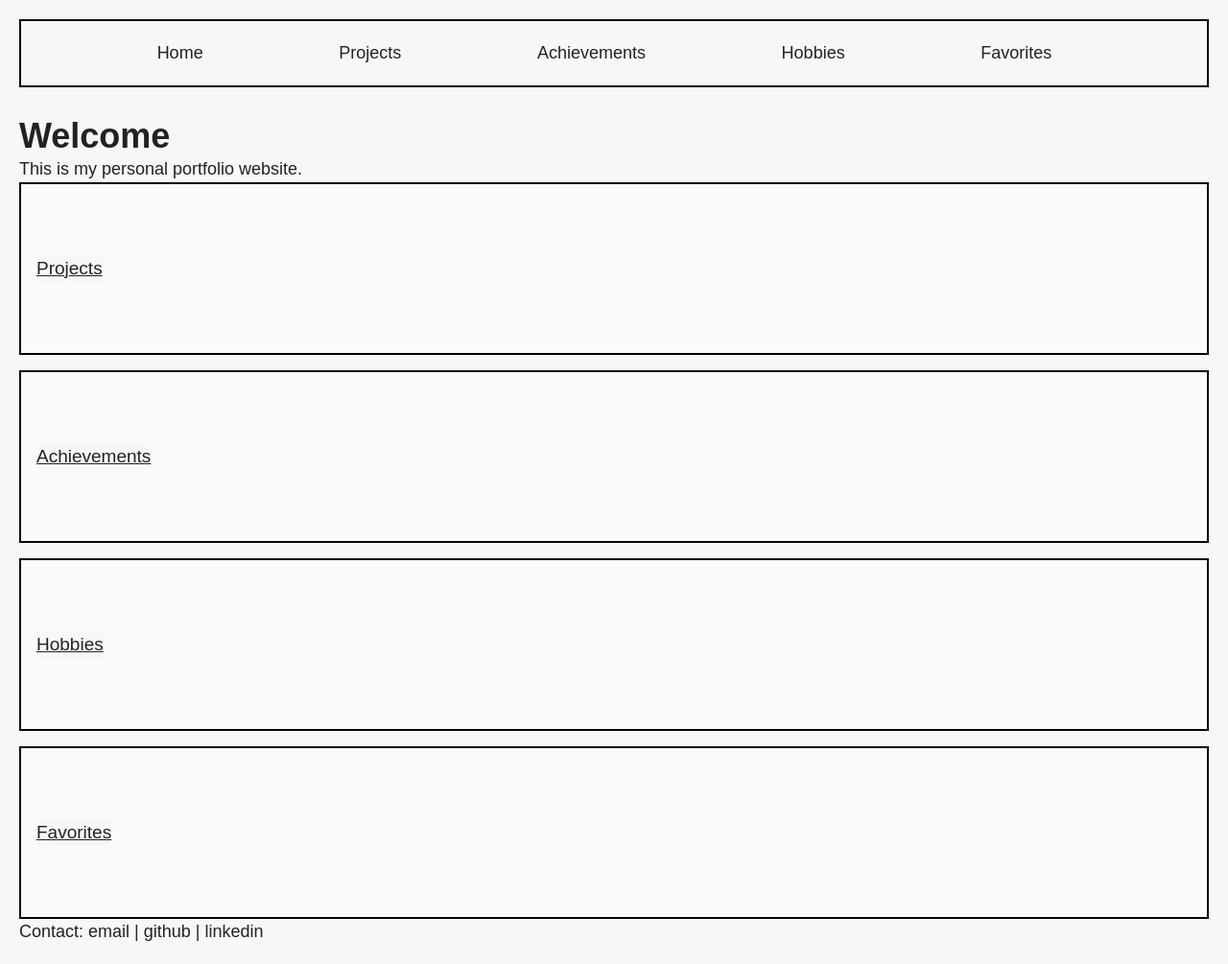
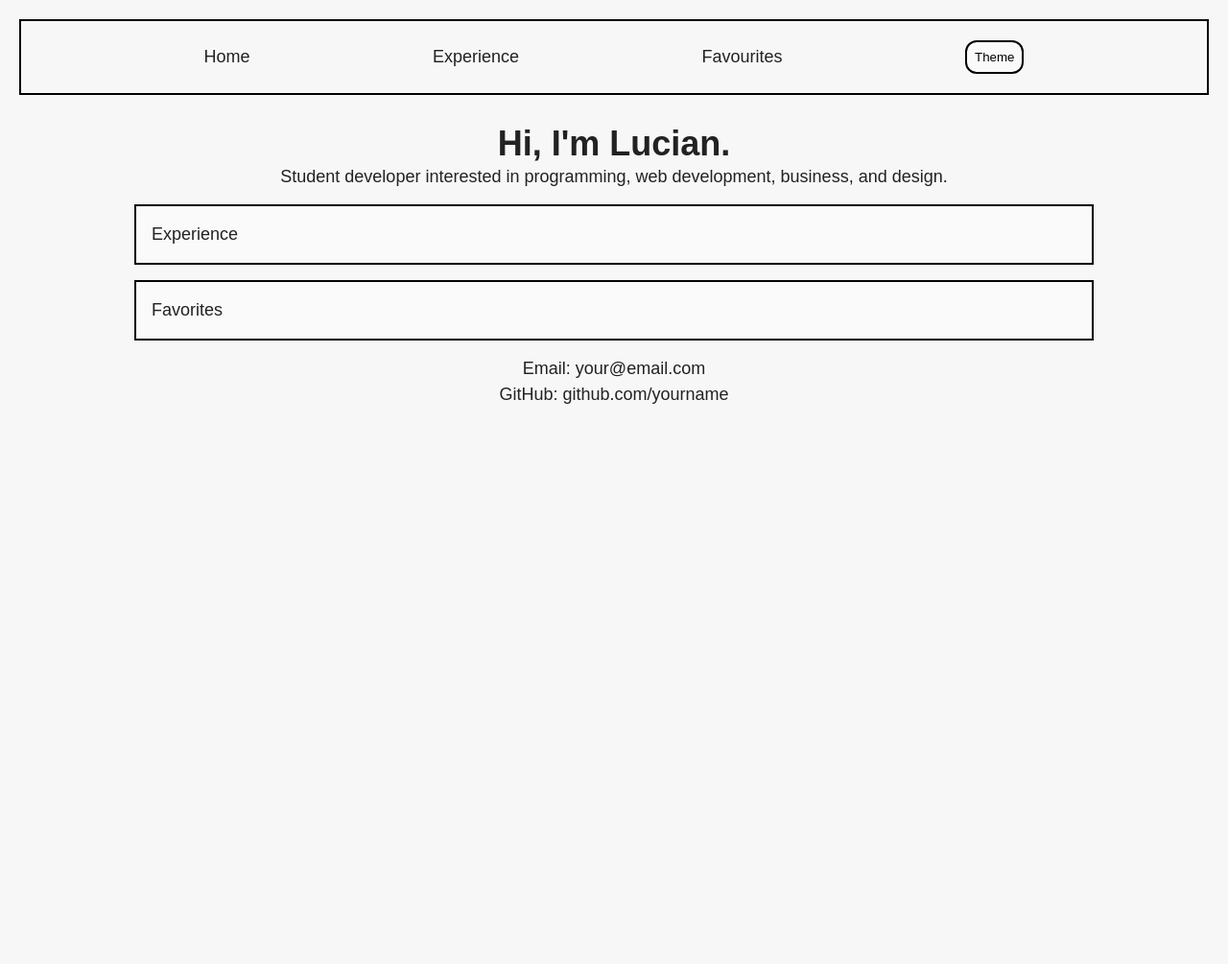
Before and after one commit to Lucianbai09/Portfolio, a Flask app: template templates/index.html in a window 1280 px wide. Shown: the whole page at 96% size. After the commit the page ends 421 px from the top, so only its background shows below. Run offline with Flask 3, Linux system fonts and the light colour scheme; the template is opened without the code that fills it, so the values that code supplies are empty.

Commit message:
May 24: basic website/outline
- added favourites and experience html pages, fetching from database
- timeline has actual timeline down middle, line is right not bit buggy with overlap
- added javascript file, gonna try javascript
- added dark mode
- updated styling a lot
- updated lots of naming things and little details
- going to actually clean it up hopefully next 2 days

```diff
--- a/app.py
+++ b/app.py
@@ -1,27 +1,19 @@
 from flask import Flask, render_template
-from data import projects, achievements, hobbies, favorites
+from data import timeline, favourites, hobbies
 
 app = Flask(__name__)
 
 @app.route("/")
-def home():
-    return render_template("home.html")
+def index():
+    return render_template("index.html")
 
-@app.route("/projects")
-def projects_page():
-    return render_template("projects.html", projects=projects)
+@app.route("/experience")
+def experience():
+    return render_template("experience.html", timeline=timeline)
 
-@app.route("/achievements")
-def achievements_page():
-    return render_template("achievements.html", achievements=achievements)
-
-@app.route("/hobbies")
-def hobbies_page():
-    return render_template("hobbies.html", hobbies=hobbies)
-
-@app.route("/favorites")
+@app.route("/favourites")
 def favorites_page():
-    return render_template("favorites.html", favorites=favorites)
+    return render_template("favourites.html", favourites=favourites, hobbies=hobbies)
 
 if __name__ == "__main__":
     app.run(debug=True)
--- a/data.py
+++ b/data.py
@@ -1,23 +1,59 @@
-projects = [
+timeline = [
     {
-        "name": "Sample Project",
-        "description": "This is a placeholder project.",
-        "tech": ["Python", "Flask"]
+        "year": "2026",
+        "title": "Built Flask Portfolio Website",
+        "category": "Project",
+        "description": "Created a personal portfolio website using Flask and Jinja2.",
+        "tech": ["Flask", "HTML", "CSS"]
+    },
+
+    {
+        "year": "2025",
+        "title": "FBLA Competition",
+        "category": "Achievement",
+        "description": "Participated in business and technology competitions.",
+        "tech": []
+    },
+
+    {
+        "year": "2024",
+        "title": "Started Programming",
+        "category": "Experience",
+        "description": "Began learning Python and web development.",
+        "tech": ["Python"]
     }
 ]
 
-achievements = [
-    "Joined FBLA",
-    "Completed coding competition"
-]
+favourites = {
+    "music": [
+        "Artist 1",
+        "Artist 2"
+    ],
+
+    "food": [
+        "Pizza",
+        "Sushi"
+    ],
+
+    "games": [
+        "Minecraft",
+        "Chess"
+    ]
+}
 
 hobbies = [
-    "Ultimate Frisbee",
-    "Gym",
-    "Coding"
+    {
+        "name": "Ultimate Frisbee",
+        "description": "Best sport ever, on high school varisty team"
+    },
+
+    {
+        "name": "Chess",
+        "description": "Been playing since I was 6, 1850 rating on chess.com"
+    },
+
+    {
+        "name": "Piano",
+        "description": "Been playing since I was 6, completed RCM level 10"
+    }
 ]
-
-favorites = {
-    "music": ["Artist 1", "Artist 2"],
-    "food": ["Pizza", "Sushi"]
-}
--- a/static/css/style.css
+++ b/static/css/style.css
@@ -1,81 +1,70 @@
-/* styling and layout for html files/front end */
-
-/* global defaults for entire site */
+/* global defaults */
 * {
-    background-color: #f7f7f7;
-    color: #222;
     margin: 0;
     padding: 0;
     box-sizing: border-box;
     font-family: Arial, Helvetica, sans-serif;
 }
 
-/* base/body font size and spacing */
+/* base/body */
 body {
     font-size: 18px;
     padding: 20px;
+
+    background-color: #f7f7f7;
+    color: #222;
+
+    transition: 0.2s ease;
 }
 
-/* text and links line height */
+/* text */
 a, p {
     line-height: 150%;
 }
 
-/* class to center text and spacing */
+/* links (light mode) */
+a,
+a:visited,
+a:hover,
+a:active {
+    color: #222;
+    text-decoration: none;
+}
+
+/* center helper */
 .center_text {
     margin: 15px;
     text-align: center;
 }
 
-/* consistent styling for input fields, dropdowns, and text areas */
-input, textarea, select {
-    border: 2px solid black;
-    padding: 8px;
-    border-radius: 8px;
-    font-size: 16px;
-    background-color: #fff;
-    width: min(520px, 100%);
-}
-
-/* text area (business description) mininum height and resizing */
-textarea {
-    min-height: 120px;
-    resize: vertical;
-}
-
-/* navigation bar layout and styling */
+/* navbar */
 .navbar {
     border: 2px solid black;
 
-    /* turns navbar into responsive flexbox*/
     display: flex;
     flex-wrap: wrap;
     align-items: center;
 
-    /* sticks to top when scrolling*/
-    position:sticky;
+    position: sticky;
     top: 0;
     z-index: 1000;
 
-    /* spacing */
     justify-content: space-evenly;
     padding: 10px 30px;
     margin-bottom: 30px;
     gap: 10px;
+
+    background-color: #f7f7f7;
 }
 
-/* navbar link styling and hover animation*/
+/* navbar links */
 .navbar a {
     text-decoration: none;
     padding: 10px 20px 10px 0;
-    transition: transform 0.1s;
+    color: inherit;
 }
 
-.navbar a:hover {
-    transform: scale(1.01);
-}
-
-/* button styling and hover animation  */
+/* button */
 button {
     background-color: #fafafa;
     color: black;
@@ -84,12 +73,6 @@ button {
     border: 2px solid black;
     border-radius: 12px;
     cursor: pointer;
-    transition: 0.1s;
-}
-
-button:hover {
-    background-color: #f8f8f8;
-    transform: scale(1.01);
 }
 
 /* page layout */
@@ -98,107 +81,119 @@ button:hover {
     margin: 0 auto;
 }
 
-/* responsive grid layout for business cards. */
+/* cards */
 .card-grid {
     display: grid;
     grid-template-columns: 1fr;
     gap: 16px;
 }
 
-/* individual business cards styling and flex layout */
 .card {
     border: 2px solid black;
     background-color: #fafafa;
-    display: flex;
-    flex-direction: row;
-    align-items: center;
-    gap: 16px;
+
     padding: 16px;
-    min-height: 180px;
-    font-size: 19px;
-    position: relative;
+    margin-bottom: 16px;
 }
 
-/* photo in each business card styling */
-.card-photo {
-    width: 30%;
-    height: 150px;
-    flex: 0 0 30%;
-    border: 2px solid black;
-    display: flex;
-    align-items: center;
-    justify-content: center;
-    font-weight: bold;
+/* timeline */
+.timeline {
+    position: relative;
+    max-width: 900px;
+    margin: 0 auto;
+    padding: 20px 0;
 }
 
-/* text in each business card styling */
-.card-body {
-    flex: 1 1 70%;
-    min-width: 0;
-    display: flex;
-    flex-direction: column;
-    gap: 6px;
-    margin-left: 10px;
-    padding-right: 76px;
+/* center line */
+.timeline::before {
+    content: "";
+    position: absolute;
+    left: 50%;
+    width: 2px;
+    height: 100%;
+    background: black;
+    transform: translateX(-50%);
 }
 
-.card-title {
-    font-size: 24px;
+/* timeline item */
+.timeline-item {
+    position: relative;
+    width: 50%;
+    padding: 10px 20px;
+    margin-bottom: 30px;
 }
 
-.card-rating {
-    font-size: 20px;
-    font-weight: normal;
-    margin-left: 4px;
+/* left side */
+.timeline-item.left {
+    left: 0;
+    text-align: right;
 }
 
-.card-location {
-    margin: 0;
-    font-weight: bold;
-    text-transform: capitalize;
+/* right side */
+.timeline-item.right {
+    left: 50%;
 }
 
-/* description/textarea in each business card layout */
-.card-description {
-    margin: 0;
-    line-height: 1.5;
-    max-height: 3em; /* 3*fontsize */
-    overflow: hidden;
-    overflow-wrap: anywhere;
-    word-break: break-word;
+/* timeline dot */
+.timeline-item::before {
+    content: "";
+    position: absolute;
+    top: 15px;
+    width: 10px;
+    height: 10px;
+    background: black;
+    border-radius: 50%;
 }
 
-/* position save button in the top-right corner of business card */
-.card-save {
-    position: absolute;
-    top: 16px;
-    right: 16px;
-    margin: 0;
-    font-size: 14px;
-    padding: 6px 10px;
+/* left dot */
+.timeline-item.left::before {
+    right: -6px;
 }
 
-/* styling and layout for detailed card view */
-.details-view {
-    max-width: 1600px;
+/* right dot */
+.timeline-item.right::before {
+    left: -6px;
 }
 
-.details-view .card {
-    width: min(1100px, 100%);
-    margin: 0 auto;
-    align-items: stretch;
+/* dark mode */
+.dark {
+    background-color: #111;
+    color: #f7f7f7;
 }
 
-.details-view .card-body {
-    padding-right: 0;
+/* navbar dark mode */
+.dark .navbar {
+    background-color: #111;
+    border-color: #f7f7f7;
 }
 
-.details-view .card-photo {
-    height: auto;
-    align-self: stretch;
+/* card dark mode */
+.dark .card {
+    background-color: #1a1a1a;
+    border-color: #f7f7f7;
 }
 
-.details-view p {
-    overflow-wrap: anywhere;
-    word-break: break-word;
+/* button dark mode */
+.dark button {
+    background-color: #222;
+    color: #f7f7f7;
+    border-color: #f7f7f7;
 }
+
+/* link dark mode */
+.dark a,
+.dark a:visited,
+.dark a:hover,
+.dark a:active {
+    color: #f7f7f7;
+}
+
+/* timeline line dark mode */
+.dark .timeline::before {
+    background: #f7f7f7;
+}
+
+/* timeline dot dark mode */
+.dark .timeline-item::before {
+    background: #f7f7f7;
+}
--- /dev/null
+++ b/static/js/script.js
@@ -0,0 +1,9 @@
+// run when page loads
+document.addEventListener("DOMContentLoaded", function () {
+    console.log("Portfolio loaded");
+});
+
+// toggle light/dark theme
+function toggleTheme() {
+    document.body.classList.toggle("dark");
+}
--- a/templates/base.html
+++ b/templates/base.html
@@ -1,27 +1,37 @@
 <!DOCTYPE html>
-<html>
+<html lang="en">
+
 <head>
-    <title>My Portfolio</title>
+    <meta charset="UTF-8">
+    <meta name="viewport" content="width=device-width, initial-scale=1.0">
+    <title>Lucian Portfolio</title>
+
     <link rel="stylesheet" href="{{ url_for('static', filename='css/style.css') }}">
 </head>
 
 <body>
 
+    <!-- navbar -->
     <nav class="navbar">
         <a href="/">Home</a>
-        <a href="/projects">Projects</a>
-        <a href="/achievements">Achievements</a>
-        <a href="/hobbies">Hobbies</a>
-        <a href="/favorites">Favorites</a>
+        <a href="/experience">Experience</a>
+        <a href="/favourites">Favourites</a>
+
+        <button onclick="toggleTheme()">Theme</button>
     </nav>
 
-    <div class="container">
+    <!-- page content -->
+    <main class="page">
         {% block content %}{% endblock %}
-    </div>
+    </main>
 
-    <footer class="footer">
-        <p>Contact: email | github | linkedin</p>
+    <!-- footer -->
+    <footer class="center_text">
+        <p>Email: your@email.com</p>
+        <p>GitHub: github.com/yourname</p>
     </footer>
+
+    <script src="{{ url_for('static', filename='js/script.js') }}"></script>
 
 </body>
 </html>
--- a/templates/index.html
+++ b/templates/index.html
@@ -2,14 +2,22 @@
 
 {% block content %}
 
-<h1>Welcome</h1>
-<p>This is my personal portfolio website.</p>
+<div class="center_text">
 
-<div class="card-grid">
-    <div class="card"><a href="/projects">Projects</a></div>
-    <div class="card"><a href="/achievements">Achievements</a></div>
-    <div class="card"><a href="/hobbies">Hobbies</a></div>
-    <div class="card"><a href="/favorites">Favorites</a></div>
+    <h1>Hi, I'm Lucian.</h1>
+
+    <p>
+        Student developer interested in programming, web development, business, and design.
+    </p>
+
+</div>
+
+<div class="card">
+    <a href="/experience">Experience</a>
+</div>
+
+<div class="card">
+    <a href="/favorites">Favorites</a>
 </div>
 
 {% endblock %}
```
Also changed, not shown: templates/experience.html (added, +35 -0 lines), templates/favourites.html (added, +47 -0 lines).
